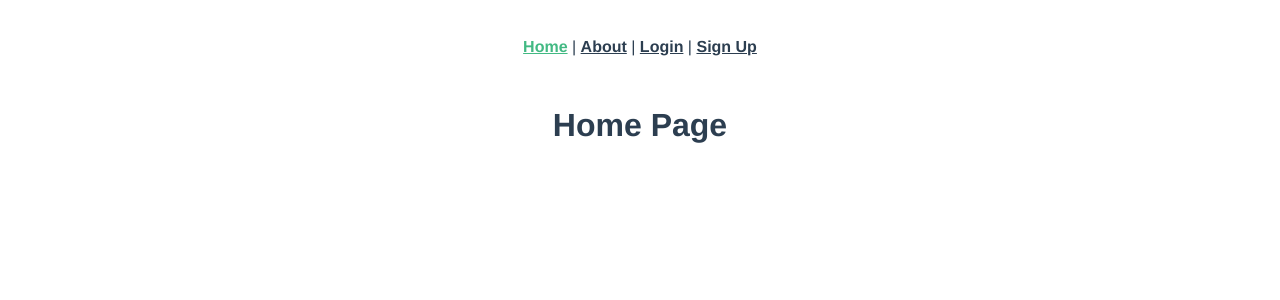
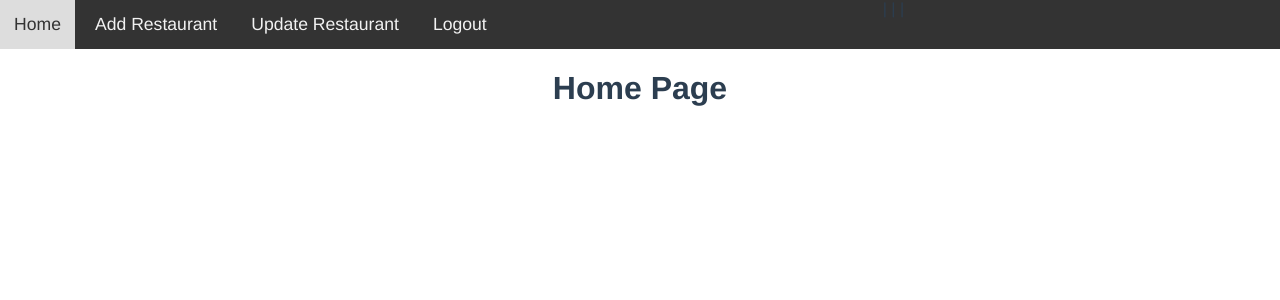
Before and after one commit to owentr1369/restaurant-management-app-vue3, a Vue app: page / in a window 1280 px wide. Shown: the top 300 px of the page. Built offline with nearby package versions, Linux system fonts and the light colour scheme.

Commit message:
Make Header for project

```diff
--- a/src/App.vue
+++ b/src/App.vue
@@ -1,19 +1,20 @@
 <template>
-  <nav>
-    <router-link to="/">Home</router-link> |
-    <router-link to="/about">About</router-link> |
-    <router-link to="/login">Login</router-link> |
-    <router-link to="/signup">Sign Up</router-link>
-  </nav>
-  <router-view />
+  <HeaderComp />
 </template>
 <script>
+import HeaderComp from "./components/HeaderComp.vue";
 export default {
   // setup() {
   // },
+  components: { HeaderComp },
 };
 </script>
 <style>
+body {
+  padding: 0;
+  margin: 0;
+  font-size: 16px;
+}
 #app {
   font-family: Avenir, Helvetica, Arial, sans-serif;
   -webkit-font-smoothing: antialiased;
@@ -21,13 +22,7 @@ export default {
   text-align: center;
   color: #2c3e50;
 }
-
-nav {
-  padding: 30px;
-}
-
 nav a {
-  font-weight: bold;
   color: #2c3e50;
 }
 
--- /dev/null
+++ b/src/components/HeaderComp.vue
@@ -0,0 +1,35 @@
+<template>
+  <nav>
+    <router-link class="nav-item" to="/">Home</router-link> |
+    <router-link class="nav-item" to="#">Add Restaurant</router-link> |
+    <router-link class="nav-item" to="#">Update Restaurant</router-link> |
+    <router-link class="nav-item" to="#">Logout</router-link>
+  </nav>
+  <router-view />
+</template>
+
+<script>
+export default {
+  name: "HeaderComp",
+};
+</script>
+
+<style scoped>
+nav {
+  background-color: #333;
+  overflow: hidden;
+}
+.nav-item {
+  float: left;
+  color: #f2f2f2;
+  padding: 14px 14px;
+  text-align: center;
+  font-size: 1.1rem;
+  text-decoration: none;
+  margin-right: 6px;
+}
+.nav-item:hover {
+  background-color: #ddd;
+  color: #333;
+}
+</style>
```
